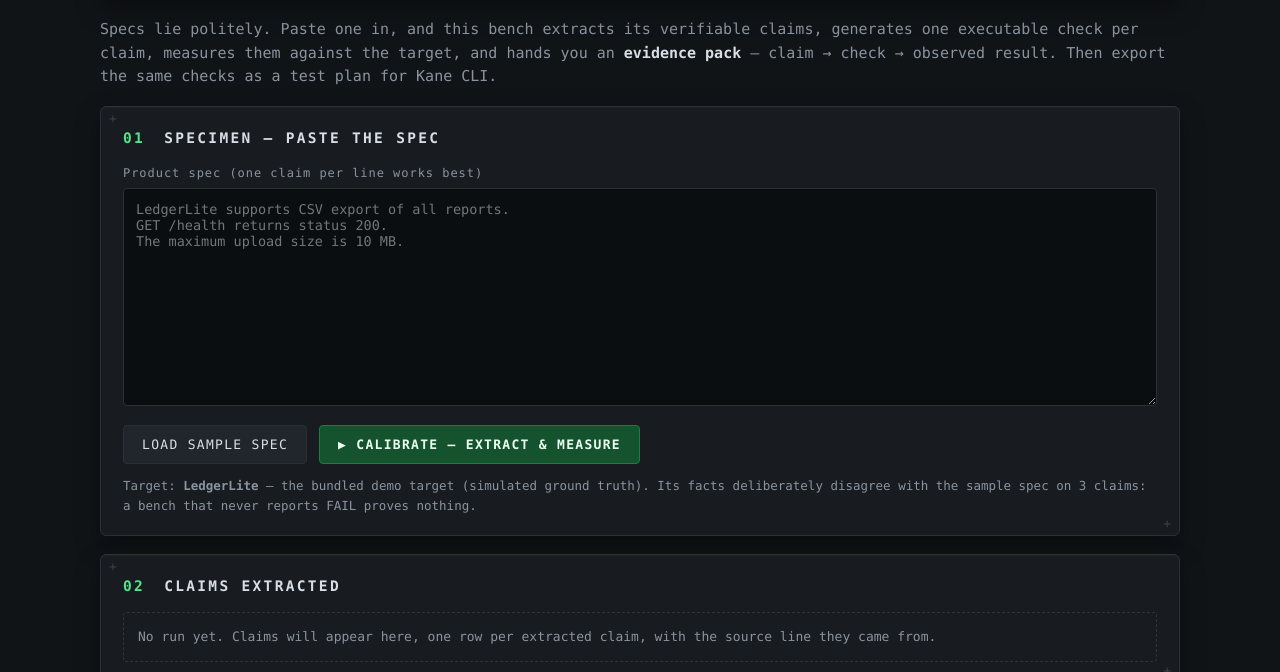
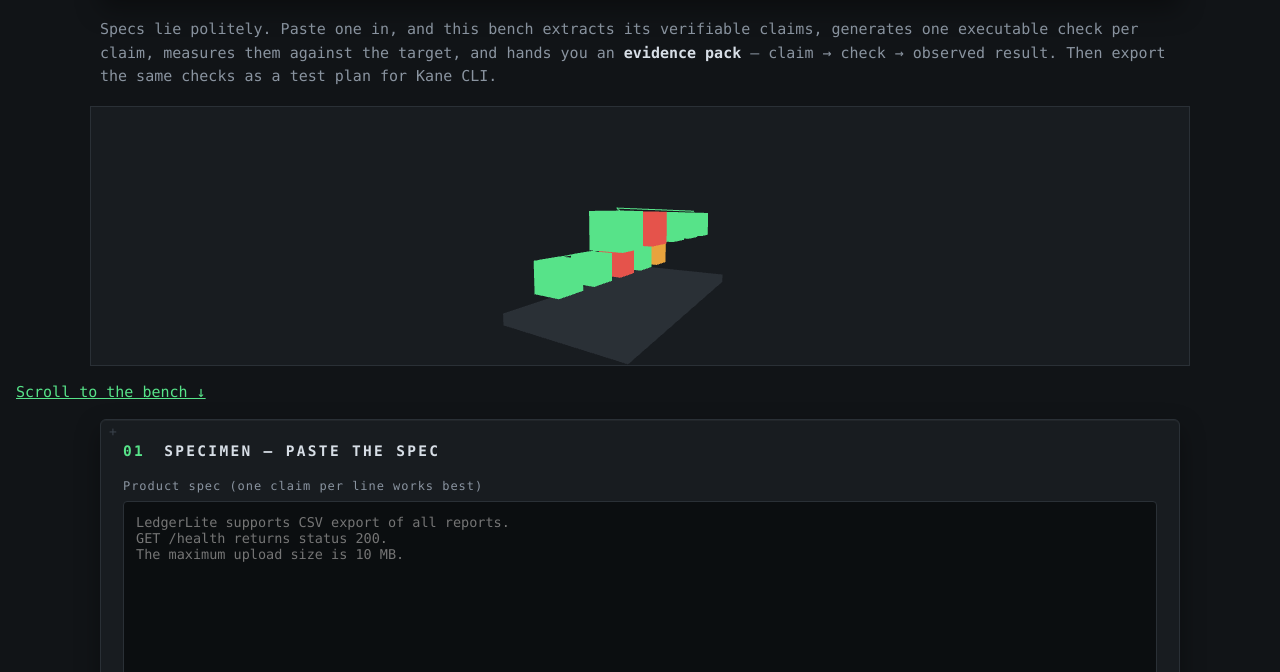
Before and after one commit to MSAbhishek22/proofbench, a plain HTML site: page app/static/index.html in a window 1280 px wide. Shown: the part 128-800 px from the top of the page. Drawn offline with nearby package versions, Linux system fonts and the light colour scheme; no server answers.

Commit message:
J8: real Three.js 3D calibration-bench hero on first load + scroll cue

```diff
--- a/app/static/index.html
+++ b/app/static/index.html
@@ -6,6 +6,8 @@
 <title>ProofBench — requirements that test themselves</title>
 <link rel="icon" href="data:,">
 <link rel="stylesheet" href="/static/style.css">
+<style>#hero3d{display:block;width:100%;max-width:1100px;height:260px;margin:0 auto 8px;background:#181c20;border:1px solid #2a3036}.scroll-cue{color:#57e389}</style>
+<script src="https://cdn.jsdelivr.net/npm/three@0.160.0/build/three.min.js"></script>
 </head>
 <body>
 <header class="plate top-plate">
@@ -28,6 +30,8 @@ verifiable claims, generates one executable check per claim, measures them
 against the target, and hands you an <strong>evidence pack</strong> — claim →
 check → observed result. Then export the same checks as a test plan for
 Kane CLI.</p>
+<canvas id="hero3d" aria-label="Three.js 3D calibration bench: claim nodes on a bench, green for pass, red for fail, joined by a measurement trace. Drag to spin."></canvas>
+<p><a class="scroll-cue" href="#h-specimen">Scroll to the bench &darr;</a></p>
 
 <main>
   <section class="plate" aria-labelledby="h-specimen">
@@ -121,5 +125,69 @@ Kane CLI.</p>
 </footer>
 
 <script src="/static/app.js"></script>
+<script>
+(function(){
+var cv=document.getElementById('hero3d');
+if(!cv||!window.THREE){return;}
+var reduced=window.matchMedia&&window.matchMedia('(prefers-reduced-motion: reduce)').matches;
+var renderer;
+try{renderer=new THREE.WebGLRenderer({canvas:cv,antialias:true,alpha:true});}
+catch(e){return;}
+renderer.setPixelRatio(Math.min(window.devicePixelRatio||1,2));
+var scene=new THREE.Scene();
+var camera=new THREE.PerspectiveCamera(50,2,0.1,100);
+camera.position.set(0,0.4,5.4);
+camera.lookAt(0,0,0);
+var group=new THREE.Group();
+scene.add(group);
+
+var platform=new THREE.Mesh(new THREE.BoxGeometry(4.4,0.18,2.2),new THREE.MeshBasicMaterial({color:0x2a3036}));
+platform.position.y=-1.15;
+group.add(platform);
+var claimCols=[0x57e389,0x57e389,0xe5534b,0x57e389,0xe8a33d,0x57e389,0xe5534b,0x57e389,0x57e389,0x57e389];
+var tops=[];
+for(var r=0;r<2;r++){
+for(var i=0;i<5;i++){
+var node=new THREE.Mesh(new THREE.BoxGeometry(0.52,0.52,0.52),new THREE.MeshBasicMaterial({color:claimCols[r*5+i]}));
+node.position.set(-1.6+i*0.8,-0.55+r*0.75,r===0?-0.55:0.55);
+group.add(node);
+tops.push(new THREE.Vector3(node.position.x,node.position.y+0.3,node.position.z));
+}
+}
+var trace=new THREE.Line(new THREE.BufferGeometry().setFromPoints(tops),new THREE.LineBasicMaterial({color:0x57e389}));
+group.add(trace);
+
+function resize(){
+var w=cv.clientWidth||800;
+var h=cv.clientHeight||260;
+renderer.setSize(w,h,false);
+camera.aspect=w/h;
+camera.updateProjectionMatrix();
+}
+window.addEventListener('resize',resize);
+resize();
+var dragging=false,lastX=0,vel=0;
+cv.addEventListener('pointerdown',function(e){dragging=true;lastX=e.clientX;});
+window.addEventListener('pointerup',function(){dragging=false;});
+cv.addEventListener('pointermove',function(e){
+if(!dragging){return;}
+var dx=e.clientX-lastX;
+lastX=e.clientX;
+group.rotation.y+=dx*0.005;
+vel=dx*0.0004;
+});
+var start=Date.now();
+function tick(){
+requestAnimationFrame(tick);
+var t=(Date.now()-start)/1000;
+if(!document.hidden&&!reduced){
+group.rotation.y+=0.0035+vel;
+vel*=0.95;
+}
+renderer.render(scene,camera);
+}
+tick();
+})();
+</script>
 </body>
 </html>
```
